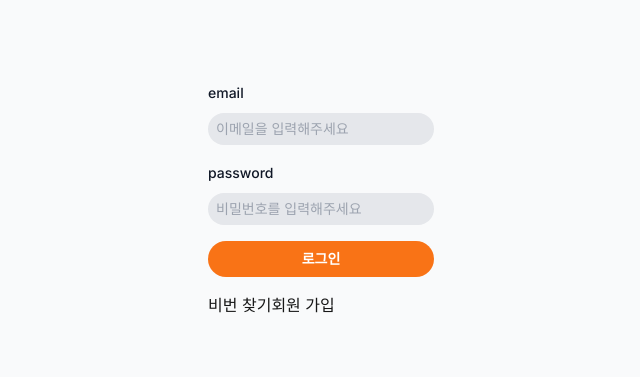
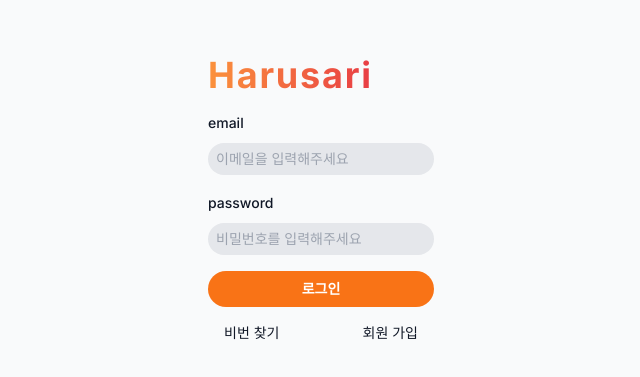
Before and after one commit to dozine/Harusari, a Next.js app: page /login in a window 1280 px wide. Shown: the part 201-578 px from the top of the page, without its empty margins (319-959 px from the left). Built offline with nearby package versions, Linux system fonts and the light colour scheme.

Commit message:
refactor : 회원가입, 로그인 전체 디자인 수정

```diff
--- a/components/auth/LoginForm.tsx
+++ b/components/auth/LoginForm.tsx
@@ -79,9 +79,14 @@ export default function LoginForm() {
     loginMutation.mutate({ email, password });
   };
   return (
-    <div className="max-w-md mx-auto">
+    <div className="max-w-lg mx-auto">
+      <h1
+        className="font-bold text-4xl tracking-wider bg-clip-text text-transparent
+    bg-gradient-to-r from-orange-400 to-rose-600 mb-4"
+      >
+        Harusari
+      </h1>
       <form onSubmit={handleSubmit} className="space-y-4">
-        <div>
         <Input
           id="email"
           label="email"
@@ -94,8 +99,7 @@ export default function LoginForm() {
           disabled={loginMutation.isPending}
           placeholder="이메일을 입력해주세요"
         />
-        </div>
-        <div>
+
         <Input
           id="password"
           label="password"
@@ -108,7 +112,7 @@ export default function LoginForm() {
           disabled={loginMutation.isPending}
           placeholder="비밀번호를 입력해주세요"
         />
-        </div>
+
         {errors.general && (
           <div className="rounded-md bg-red-50 p-4">
             <p className="text-sm text-red-800 text-center">{errors.general}</p>
@@ -119,9 +123,19 @@ export default function LoginForm() {
             {loginMutation.isPending ? "로그인 중 ..." : "로그인"}
           </Button>
         </div>
-        <div>
-          <Link href="/">비번 찾기</Link>
-          <Link href="/signup">회원 가입</Link>
+        <div className="flex justify-between mx-4">
+          <Link
+            href="/"
+            className="text-sm text-gray-900 hover:text-orange-500"
+          >
+            비번 찾기
+          </Link>
+          <Link
+            href="/signup"
+            className="text-sm text-gray-900 hover:text-orange-500"
+          >
+            회원 가입
+          </Link>
         </div>
       </form>
     </div>
--- a/components/auth/SignupForm.tsx
+++ b/components/auth/SignupForm.tsx
@@ -156,13 +156,13 @@ export default function SignupForm() {
           이미 계정이 있으신가요?
           <Link
             href="/login"
-            className="text-sky-600 hover:text-sky-500 font-medium"
+            className="text-orange-500 hover:text-orange-600 font-medium"
           >
             로그인하기
           </Link>
         </p>
       </div>
-      <form onSubmit={handleSubmit}>
+      <form onSubmit={handleSubmit} className="space-y-4">
         <div>
           <Input
             id="name"
```
Lines whose indentation alone changed are shown as unchanged.
